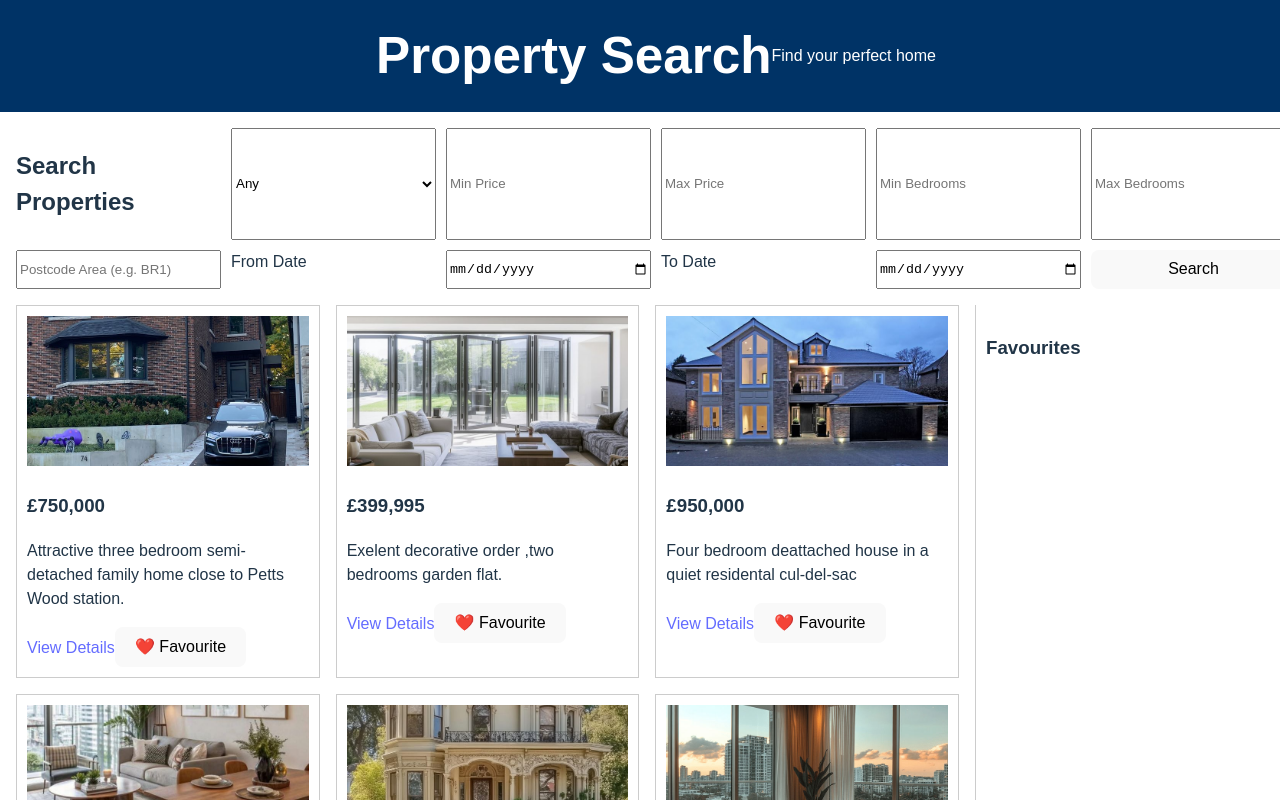
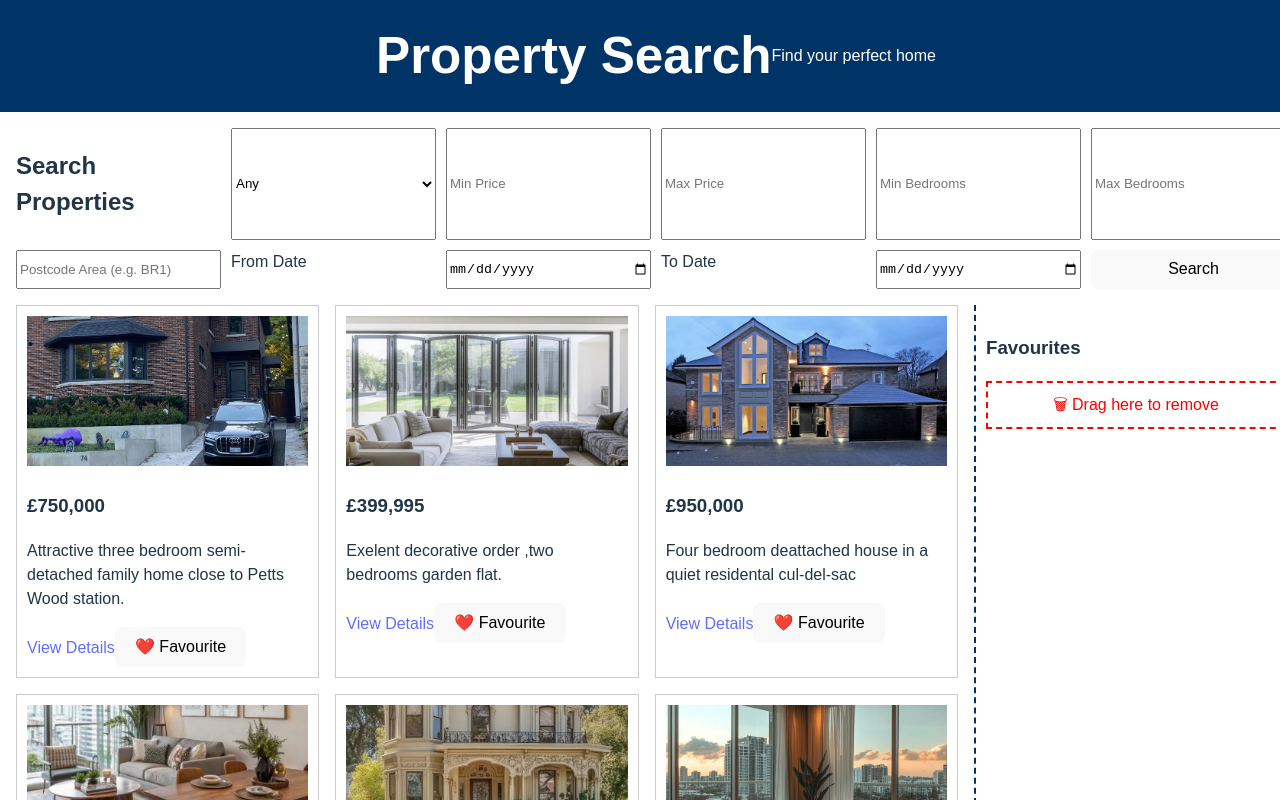
Before and after one commit to ThinaraSenarathne/Advaced-Clientside-Development-Coursework, a React (Vite) app: page / in a window 1280 px wide. Shown: the top 800 px of the page. Built offline with nearby package versions, Linux system fonts and the light colour scheme.

Commit message:
add grag and drop method to favorite and upgrade the css of it

```diff
--- a/src/components/FavouriteList.jsx
+++ b/src/components/FavouriteList.jsx
@@ -1,10 +1,49 @@
+import propertiesData from "../data/properties(1).json"
+
 export default function FavouriteList({ favourites, setFavourites }) {
+
+  const allowDrop = (e) => {
+    e.preventDefault()
+  }
+
+  const handleDrop = (e) => {
+    e.preventDefault()
+
+    const propertyId = e.dataTransfer.getData("propertyId")
+    const property = propertiesData.properties.find(p => p.id === propertyId)
+
+    if (!property) return
+
+    if (!favourites.find(f => f.id === property.id)) {
+      setFavourites([...favourites, property])
+    }
+  }
+
+  const handleDragStart = (e, id) => {
+    e.dataTransfer.setData("removeId", id)
+  }
+
+  const handleRemoveDrop = (e) => {
+    e.preventDefault()
+    const id = e.dataTransfer.getData("removeId")
+    setFavourites(favourites.filter(f => f.id !== id))
+  }
+
   return (
-    <aside className="favourites">
+    <aside
+      className="favourites"
+      onDragOver={allowDrop}
+      onDrop={handleDrop}
+    >
       <h3>Favourites</h3>
 
       {favourites.map(f => (
-        <div key={f.id}>
+        <div
+          key={f.id}
+          draggable
+          onDragStart={(e) => handleDragStart(e, f.id)}
+          className="fav-item"
+        >
           {f.shortDescription}
           <button onClick={() => setFavourites(favourites.filter(x => x.id !== f.id))}>
             ❌
@@ -15,6 +54,14 @@ export default function FavouriteList({ favourites, setFavourites }) {
       {favourites.length > 0 && (
         <button onClick={() => setFavourites([])}>Clear All</button>
       )}
+
+      <div
+        className="remove-zone"
+        onDragOver={allowDrop}
+        onDrop={handleRemoveDrop}
+      >
+        🗑 Drag here to remove
+      </div>
     </aside>
   )
 }
--- a/src/components/PropertyCard.jsx
+++ b/src/components/PropertyCard.jsx
@@ -1,6 +1,11 @@
 import { Link } from "react-router-dom"
 
 export default function PropertyCard({ property, favourites, setFavourites }) {
+
+  const handleDragStart = (e) => {
+    e.dataTransfer.setData("propertyId",property.id)
+  }
+
   const addFavourite = () => {
     if (!favourites.find(f => f.id === property.id)) {
       setFavourites([...favourites, property])
@@ -8,11 +13,17 @@ export default function PropertyCard({ property, favourites, setFavourites }) {
   }
 
   return (
-    <div className="card">
+    <div
+        className="card"
+        draggable
+        onDragStart={handleDragStart}
+    >
       <img src={`/${property.picture[0]}`} alt="" />
       <h3>£{property.price.toLocaleString()}</h3>
       <p>{property.shortDescription}</p>
+
       <Link to={`/property/${property.id}`}>View Details</Link>
+
       <button onClick={addFavourite}>❤️ Favourite</button>
     </div>
   )
--- a/src/pages/PropertyPage.jsx
+++ b/src/pages/PropertyPage.jsx
@@ -50,6 +50,7 @@ export default function PropertyPage({ favourites, setFavourites }) {
           />
         </TabPanel>
       </Tabs>
+
     </div>
   )
 }
--- a/src/styles/app.css
+++ b/src/styles/app.css
@@ -66,11 +66,27 @@ body {
   width: 300px;           /* adjust as needed */
   height: calc(100vh - 140px);
   overflow-y: auto;
-
-  border-left: 1px solid #ccc;
+  background: #f9f9f9;
+  border-left: 2px dashed #003366;
   padding: 10px;
   background: white;
   z-index: 1000;
+}
+
+.fav-item{
+  background: white;
+  padding: 8px;
+  margin-bottom: 6px;
+  border: 1px solid #ccc;
+  cursor: grab;
+}
+
+.remove-zone{
+  margin-top: 10px;
+  padding: 10px;
+  border: 2px dashed red;
+  text-align: center;
+  color: red;
 }
 
 .property-page img {
```
